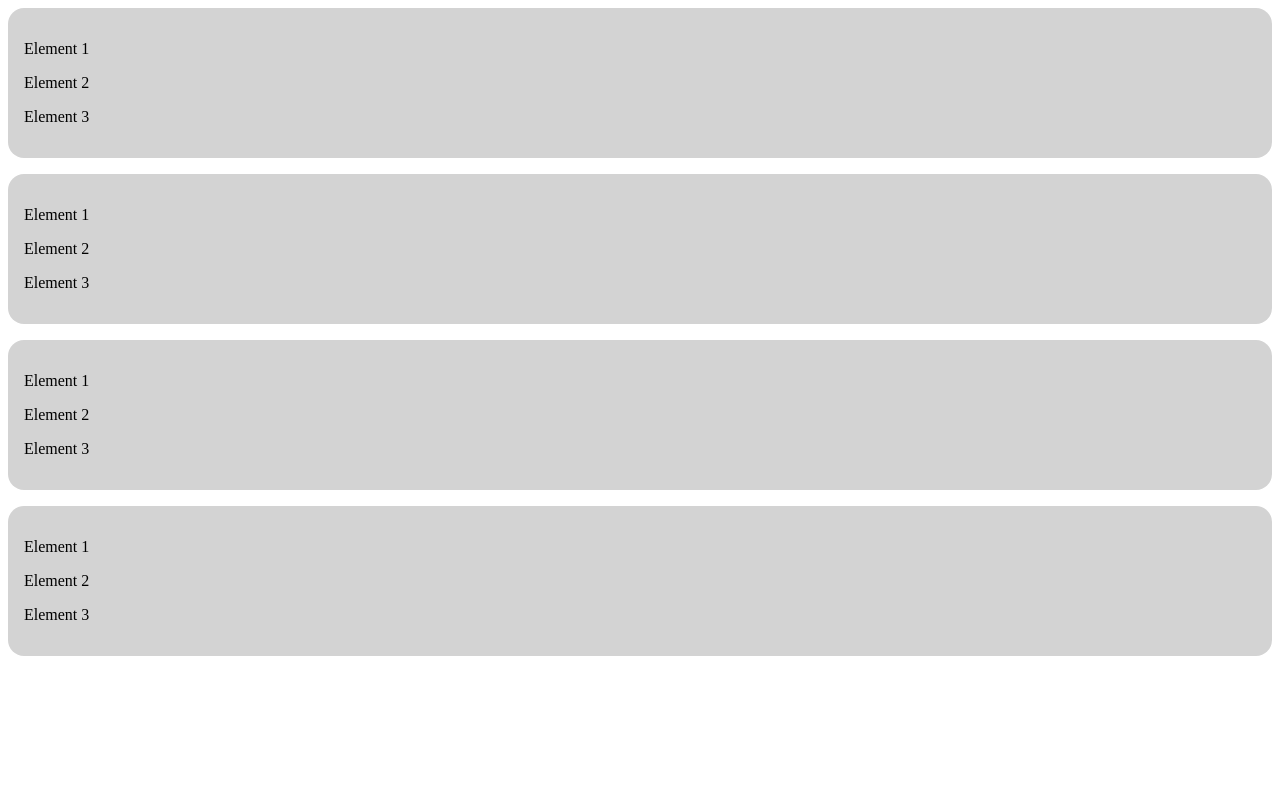
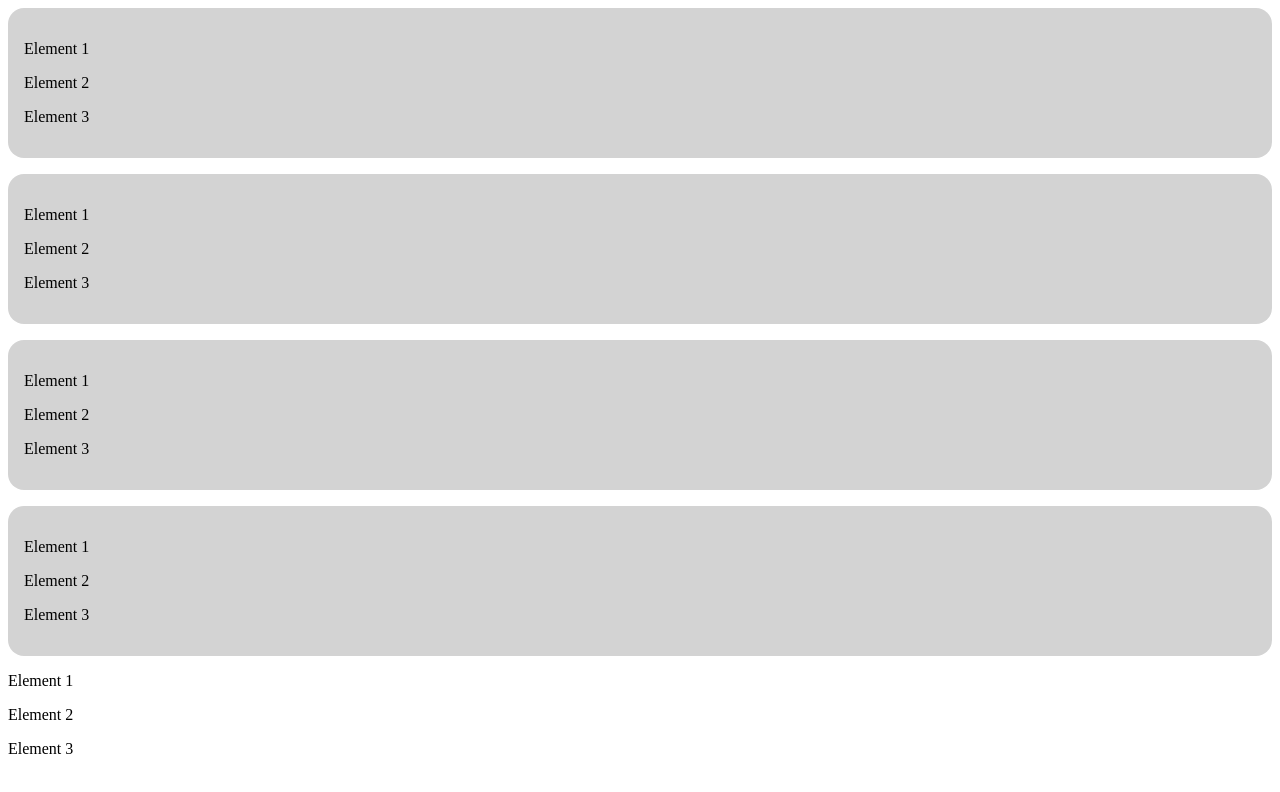
Before and after one commit to EliasPeeters/a11y, a plain HTML site: page index.html in a window 1280 px wide. Drawn offline with Linux system fonts and the light colour scheme.

Commit message:
Update index.html

```diff
--- a/index.html
+++ b/index.html
@@ -50,5 +50,12 @@
             <p aria-hidden="true">Element 2</p>
             <p aria-hidden="true">Element 3</p>
         </div>
+
+        <div role="region" aria-labelledby="beschreibung">
+            <p aria-hidden="true">Element 1</p>
+            <p aria-hidden="true">Element 2</p>
+            <p aria-hidden="true">Element 3</p>
+        </div>
+        <span id="beschreibung" style="display:none;">Gesamter Text, der vorgelesen werden soll</span>
     </body>
 </html>
```
